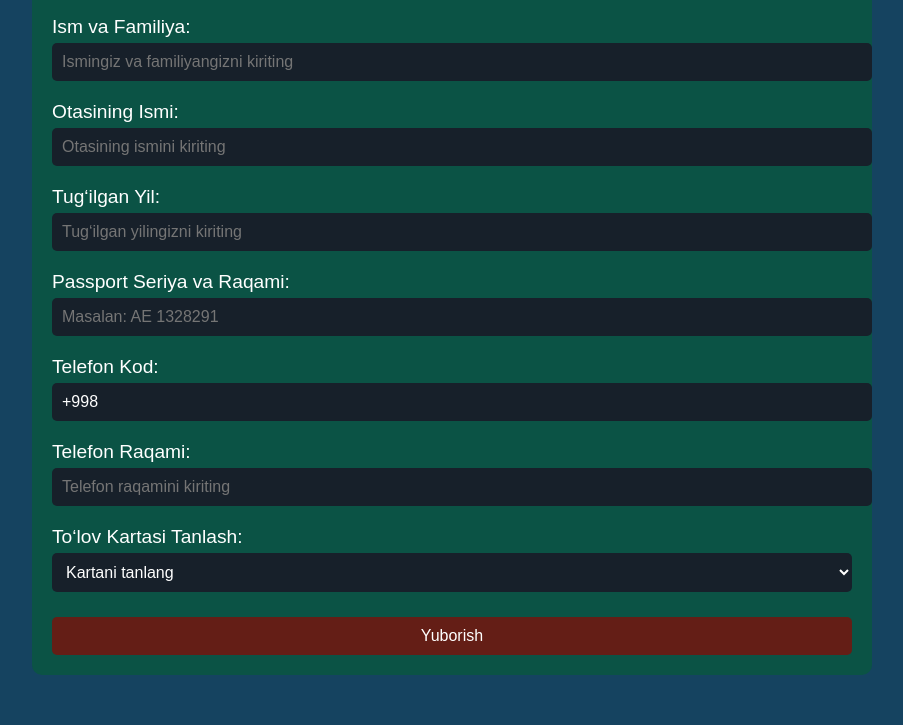
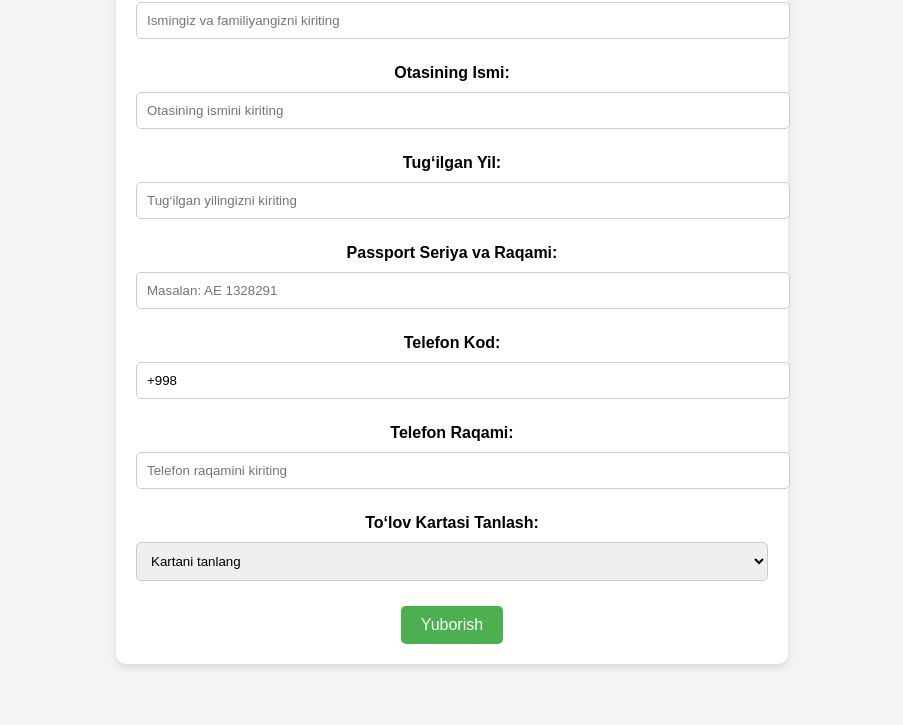
Before and after one commit to AzicoUz/sinow-frontend, a plain HTML site: page index.html in a window 1280 px wide. Shown: the part 134-859 px from the top of the page, without its empty margins (188-1091 px from the left). After the commit the page ends 806 px from the top, so only its background shows below. Drawn offline with Linux system fonts and the light colour scheme.

Commit message:
Update styles.css

```diff
--- a/styles.css
+++ b/styles.css
@@ -1,61 +1,54 @@
 body {
     font-family: Arial, sans-serif;
-    background-color: #154360;
-    color: white;
-    margin: 0;
-    padding: 0;
+    background-color: #f4f4f4;
+    text-align: center;
 }
 
 .container {
-    max-width: 800px;
-    margin: 50px auto;
+    width: 50%;
+    margin: auto;
+    background-color: #fff;
     padding: 20px;
-    background-color: #0b5345;
     border-radius: 10px;
+    box-shadow: 0 4px 8px rgba(0, 0, 0, 0.1);
 }
 
 h1 {
-    text-align: center;
-    color: #fff;
+    color: #333;
 }
 
 .form-group {
-    margin-bottom: 20px;
+    margin-bottom: 15px;
 }
 
 label {
     display: block;
-    font-size: 1.2em;
-}
-
-input, select, button {
-    width: 100%;
-    padding: 10px;
-    margin-top: 5px;
-    border: none;
-    border-radius: 5px;
-    font-size: 1em;
+    margin-bottom: 5px;
+    font-weight: bold;
 }
 
 input[type="text"], input[type="number"], input[type="tel"], select {
-    background-color: #17202a;
-    color: white;
+    width: 100%;
+    padding: 10px;
+    margin: 5px 0 10px;
+    border: 1px solid #ccc;
+    border-radius: 5px;
 }
 
 button {
-    background-color: #641e16;
+    padding: 10px 20px;
+    font-size: 16px;
+    background-color: #4CAF50;
     color: white;
+    border: none;
+    border-radius: 5px;
     cursor: pointer;
 }
 
 button:hover {
-    background-color: #5c1a14;
+    background-color: #45a049;
 }
 
 .paymentFields {
-    display: none;
+    display: none;  /* Dastlabki holatlarda yashirish */
 }
-
-.paymentFields .form-group {
-    margin-top: 10px;
-}
```
